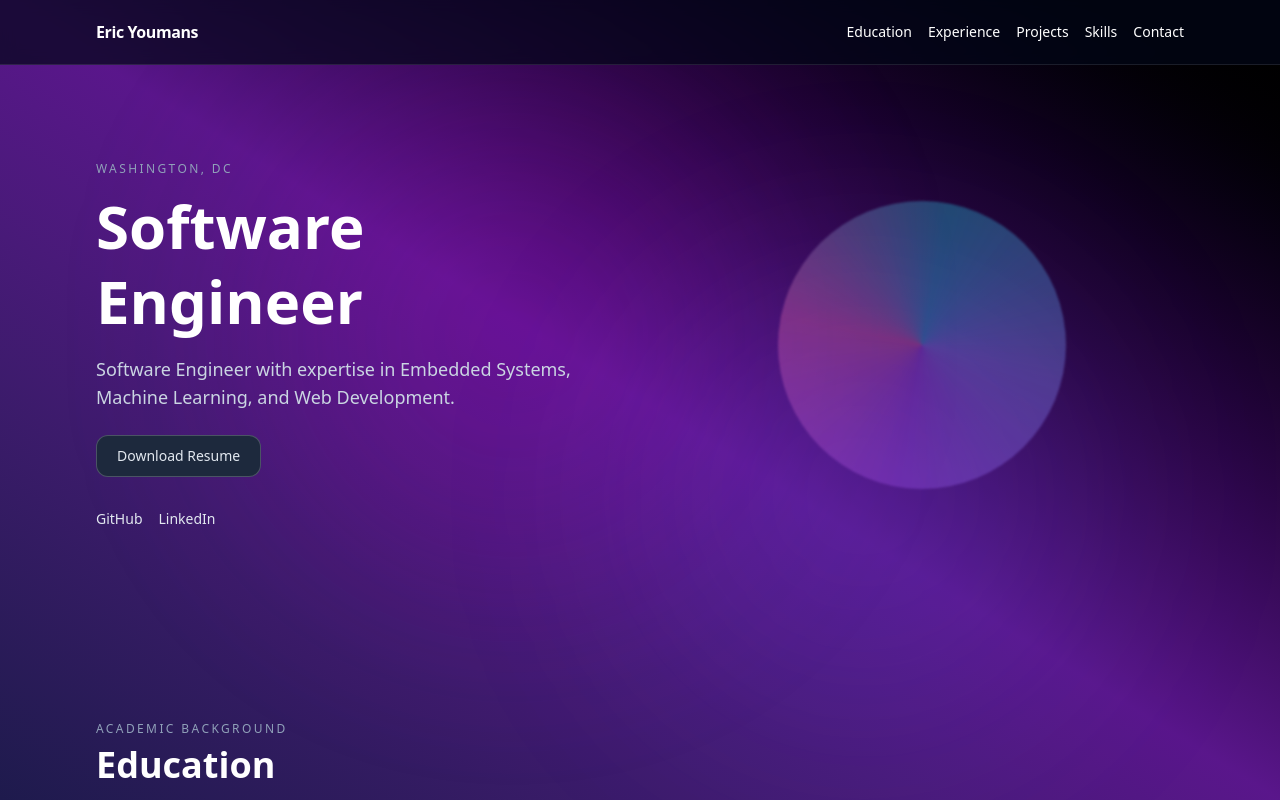
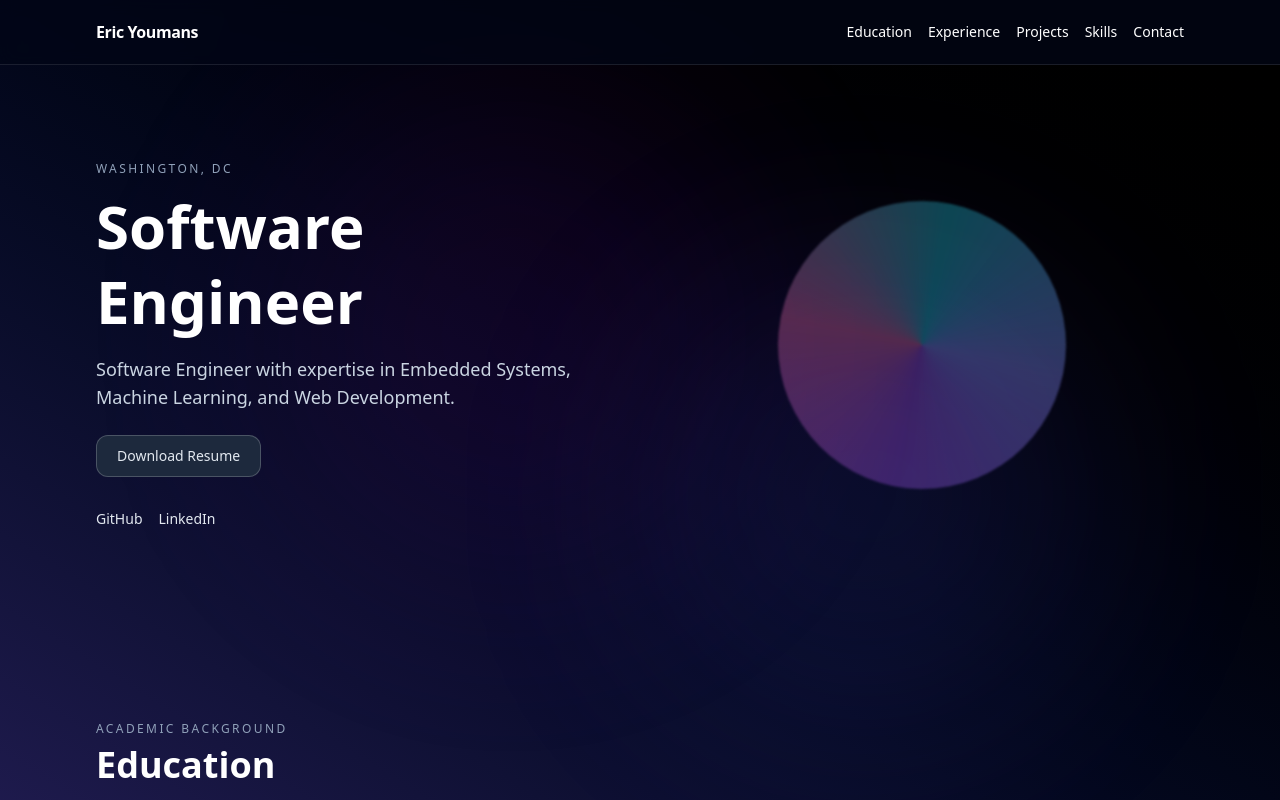
Before and after one commit to 3zK9/3zk9.io, a React (Vite) app: page / in a window 1280 px wide. Shown: the top 800 px of the page. Built offline with nearby package versions, Linux system fonts and the light colour scheme.

Commit message:
Fixeed color gradients

```diff
--- a/index.html
+++ b/index.html
@@ -5,7 +5,7 @@
     <meta name="viewport" content="width=device-width, initial-scale=1.0" />
     <title>Eric Youmans — Portfolio</title>
   </head>
-  <body>
+  <body style="background-color: #000;">
     <div id="root"></div>
     <script type="module" src="/src/main.tsx"></script>
   </body>
--- a/src/Portfolio.tsx
+++ b/src/Portfolio.tsx
@@ -147,9 +147,9 @@ const SkillsMarquee: React.FC<SkillsMarqueeProps> = ({ items = [] }) => {
 // Background redesign: smoother gradient with radial glow, no rectangle
 const Background: React.FC = () => (
   <div aria-hidden className="pointer-events-none fixed inset-0 -z-10">
-    <div className="absolute inset-0 bg-black bg-gradient-to-tr from-indigo-950 via-purple-900 to-black" />
-    <div className="absolute left-[20%] top-[10%] h-[40vmax] w-[40vmax] rounded-full bg-fuchsia-600/20 blur-[120px] animate-pulse-slow" />
-    <div className="absolute right-[15%] bottom-[10%] h-[35vmax] w-[35vmax] rounded-full bg-indigo-500/20 blur-[120px] animate-pulse-slow" />
+    <div className="absolute inset-0 bg-black bg-gradient-to-tr from-indigo-950 via-slate-950 to-black" />
+    <div className="absolute left-[20%] top-[10%] h-[40vmax] w-[40vmax] rounded-full bg-fuchsia-600/10 blur-[120px] animate-pulse-slow" />
+    <div className="absolute right-[15%] bottom-[10%] h-[35vmax] w-[35vmax] rounded-full bg-indigo-500/15 blur-[120px] animate-pulse-slow" />
   </div>
 );
 
```
Also changed, not shown: 4 other files (tests, documents, lock files or other folders).
